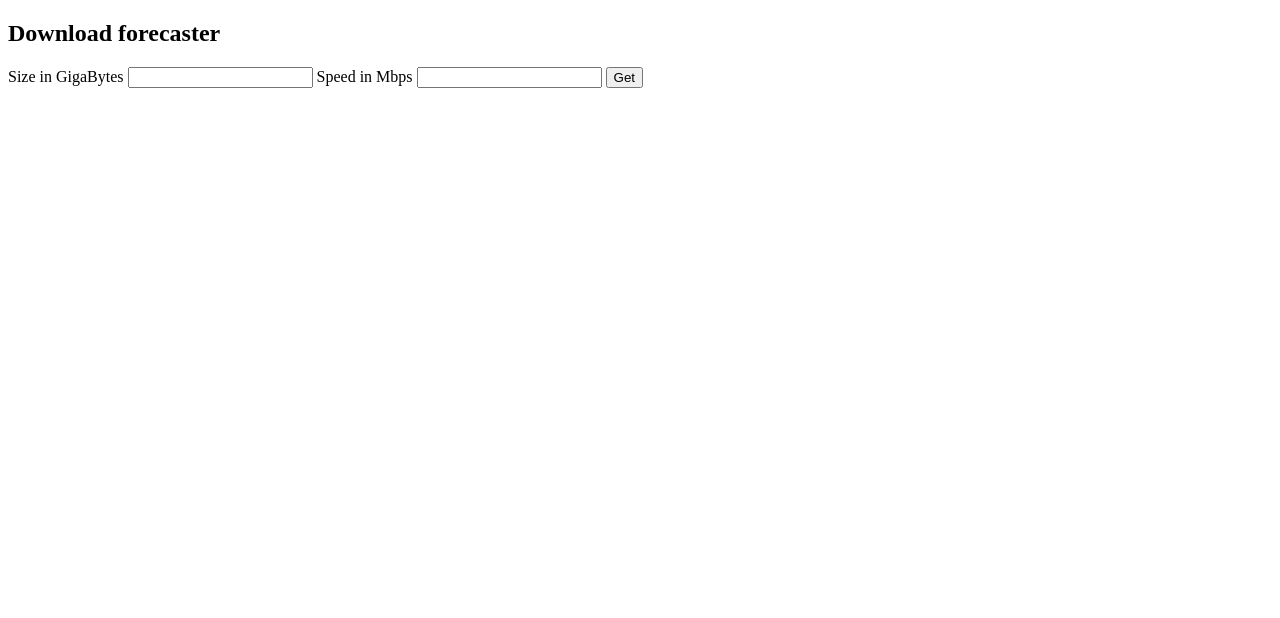
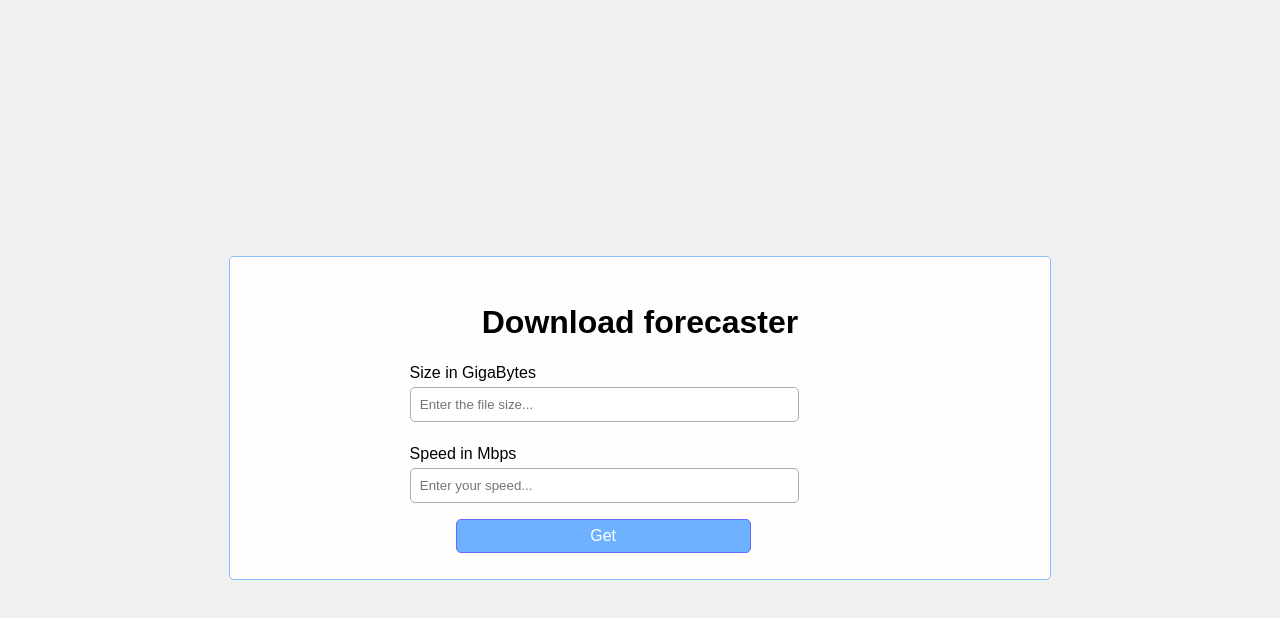
Before and after one commit to ezequielgmart/netspeed-calculator, a website: page index.html in a window 1280 px wide. Drawn offline with Linux system fonts and the light colour scheme.

Commit message:
design ready

```diff
--- a/index.css
+++ b/index.css
@@ -0,0 +1,55 @@
+body{
+    padding: 0;
+    background-color: rgb(240, 240, 240);
+    margin:0;
+    font-family:Arial
+}
+.main{
+    border:1px solid rgb(135, 189, 250);
+    border-radius: 5px;
+    background-color: rgb(255, 254, 253);
+    width: 60%;
+    padding: 2%;
+    margin: 20% auto auto auto;
+}
+.form-container{
+    width: 60%;
+    margin:0 auto auto auto;
+}
+.title-blue{
+    text-align: center;
+}
+.control-btn{
+    background-color: rgb(110, 178, 255);
+    color: white;
+    padding:2%;
+    width: 80%;
+    margin: 3% auto auto auto;
+    border-radius: 5px;
+    border: 1px solid rgb(91, 108, 255);
+    text-align: center;
+    font-size: 1em;
+
+}
+.control-btn:hover{
+    background-color: rgb(18, 110, 214);
+
+    border: 1px solid rgb(13, 37, 252);
+
+
+}
+.control-txt{
+    width: 80%;
+    border-radius: 5px;
+    border: 1px solid rgb(173, 173, 173);
+    padding:2%;
+    margin: 1% auto auto auto;
+}
+.control-container{
+
+    margin: 5% auto auto auto;
+}
+.control-container-btn{
+    width: 80%;
+    margin: 1% auto auto auto;
+}
--- a/index.html
+++ b/index.html
@@ -11,17 +11,28 @@
 <body>
  <div class="main" id="main">
 
-    <h2>Download forecaster</h2>
+    <h1 class="title-blue">Download forecaster</h1>
 
      <form id="mainForm">
-        <label for="GB">Size in GigaBytes</label>
-        <input type="text" name="gbTxt" id="gbTxt">
-        <label for="GB">Speed in Mbps</label>
-        <input type="text" name="speedInMbpsTxt" id="speedInMbpsTxt">
-        <input type="submit" value="Get">
+      <div class="form-container">
+         <div class="control-container">
+            <span>Size in GigaBytes</span>
+            <input class="control-txt" type="text" name="gbTxt" id="gbTxt" placeholder="Enter the file size...">
+         </div>
+         <div class="control-container">
+            <span>Speed in Mbps</span>
+            <input class="control-txt" type="text" name="speedInMbpsTxt" id="speedInMbpsTxt" placeholder="Enter your speed...">
+         </div>
+         <div class="control-container-btn">
+            <input class="control-btn" type="submit" value="Get">
+         </div>
+
+
+      </div>
+
      </form>
 
-    <div class="result" id="result">
+    <div class="result-div" id="result">
 
     </div>
 
--- a/index.js
+++ b/index.js
@@ -100,7 +100,7 @@ function calculateSpeed(){
 }
 console.log(result.childElementCount)
 // Initial
-const init = async () =>{
+const calculateNoSpeedSelected = async () =>{
    startTime = new Date().getTime()
    image.src = imageLink;
 };
@@ -117,26 +117,26 @@ function renderCalculation(speedInMbps,downloadSize,kbsPerSecond,timeFrame,resul
 
 }
 
-form.addEventListener('submit',(e)=>{
-    e.preventDefault()
-    let speedInMbpsTxt = document.getElementById('speedInMbpsTxt').value
+function mainFunction(result,speedInMbpsTxt) {
+    // If the speed wasn't selected
 
-    // If the speed wasn't selected
     if (speedInMbpsTxt=="") {
+
         if (result.childElementCount>0) {
 
             result.removeChild(result.children[0]);
 
-            init()
+            calculateNoSpeedSelected()
 
         } else {
 
-            init()
+            calculateNoSpeedSelected()
 
         }
 
 
     } else {
+
         if (result.childElementCount>0) {
             result.removeChild(result.children[0]);
 
@@ -149,6 +149,28 @@ form.addEventListener('submit',(e)=>{
         }
 
     }
+}
+
+
+form.addEventListener('submit',(e)=>{
+    e.preventDefault()
+    let speedInMbpsTxt = document.getElementById('speedInMbpsTxt').value
+    let fileSize = document.getElementById('gbTxt').value
+
+    // if the file size is less than 0
+    if (fileSize<=0) {
+
+        alert("File size must be greater than 0")
+
+    } else {
+
+
+        mainFunction(result,speedInMbpsTxt)
+
+    }
+
+
+
 
 
 })
```
Also changed, not shown: app.js (added, +14 -0 lines), package.json (added, +20 -0 lines).
